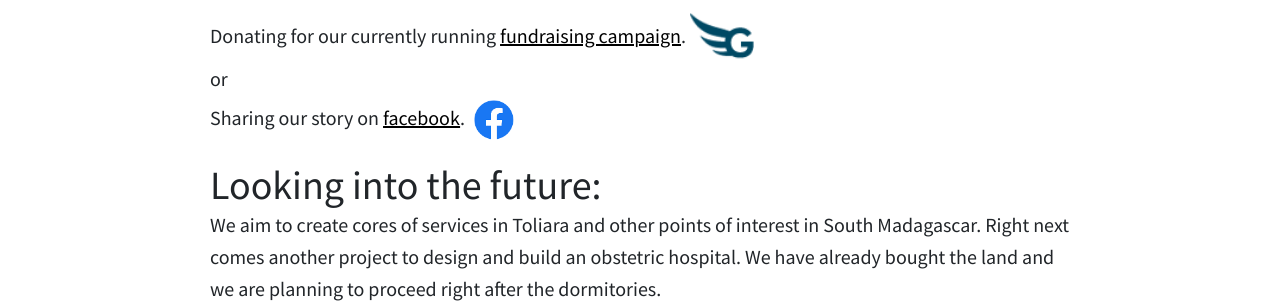
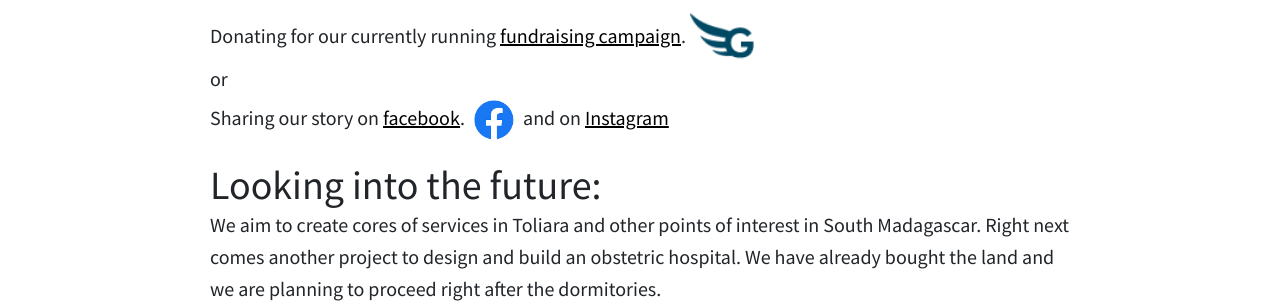
Before and after one commit to at07cm1/smadagascar_site, a Jekyll site: the page built from index.html, in a window 1280 px wide. Shown: the part 1605-1908 px from the top of the page. Built offline with Jekyll 4.4.1, drawn with Linux system fonts in a browser that asks for light colours.

Commit message:
Added instagram links

```diff
--- a/contact.html
+++ b/contact.html
@@ -13,7 +13,9 @@
 				<a href="mailto:smmadagascar@yahoo.com"><img class="ico-nav" src="/media/logo/envelope.png" alt="Email."></a>
 				smmadagascar@yahoo.com<br>
 				<a href="https://www.facebook.com/smsavemadagascar/posts/102544191692840"><img class="ico-nav" src="/media/logo/facebook_logo.png" alt="Facebook page."></a>
-				Facebook page
+				Facebook page<br>
+				<a href="https://www.instagram.com/sm_savemadagascar/"><img class="ico-nav" src="/media/logo/instagram_logo.png" alt="Instagram page."></a>
+				Instagram page
 			</div>
 			<h1>People:</h1>
 			<div class="blog-post spacing">
--- a/contact_gr.html
+++ b/contact_gr.html
@@ -13,7 +13,9 @@
 				<a href="mailto:smmadagascar@yahoo.com"><img class="ico-nav" src="/media/logo/envelope.png" alt="Email."></a>
 				smmadagascar@yahoo.com<br>
 				<a href="https://www.facebook.com/smsavemadagascar/posts/102544191692840"><img class="ico-nav" src="/media/logo/facebook_logo.png" alt="Facebook page."></a>
-				Σελίδα στο facebook
+				Σελίδα στο facebook<br>
+				<a href="https://www.instagram.com/sm_savemadagascar/"><img class="ico-nav" src="/media/logo/instagram_logo.png" alt="Instagram page."></a>
+				Σελίδα στο Instagram
 			</div>
 			<h1>Συντελεστές:</h1>
 			<div class="blog-post spacing">
--- a/index.html
+++ b/index.html
@@ -26,7 +26,7 @@
 	<a href="https://gogetfunding.com/savemadagascar/"><img class="ico-nav" src="/media/logo/gogetfunding_logo.png" alt="Fundraising campaign."></a>
 	<br>or<br>
 	Sharing our story on <a href='https://www.facebook.com/smsavemadagascar/posts/102544191692840'>facebook</a>.
-	<a href="https://www.facebook.com/smsavemadagascar/posts/102544191692840"><img class="ico-nav" src="/media/logo/facebook_logo.png" alt="Facebook page."></a>
+	<a href="https://www.facebook.com/smsavemadagascar/posts/102544191692840"><img class="ico-nav" src="/media/logo/facebook_logo.png" alt="Facebook page."></a> and on <a href="https://www.instagram.com/sm_savemadagascar/">Instagram</a>
 	</p>
 	<h1>Looking into the future:</h1>
 	<p>We aim to create cores of services in Toliara and other points of interest in South Madagascar. Right next comes another project to design and build an obstetric hospital. We have already bought the land and we are planning to proceed right after the dormitories.</p>
--- a/support.html
+++ b/support.html
@@ -26,6 +26,7 @@
       <div class="blog-post spacing">
         <h3>Share our story at:</h3>
         Save Madagascar facebook <a href="https://www.facebook.com/smsavemadagascar/posts/102544191692840">page</a>.<br>
+				Save Madagascar instagram <a href="https://www.instagram.com/sm_savemadagascar/">page</a>.<br>
         Mission in South Madagascar facebook <a href="https://www.facebook.com/missioninsouthMadagascar/">page</a>.
       </div>
 	</div>
--- a/support_gr.html
+++ b/support_gr.html
@@ -26,6 +26,7 @@
       <div class="blog-post spacing">
         <h3>Μοιραστείτε την ιστορία μας:</h3>
         Σελίδα Save Madagascar στο <a href="https://www.facebook.com/smsavemadagascar/posts/102544191692840">facebook</a>.<br>
+				Σελίδα Save Madagascar στο <a href="https://www.instagram.com/sm_savemadagascar/">instagram</a>.<br>
         Σελίδα ιεραποστολής στη Νότια Μαγαδασκάρη στο <a href="https://www.facebook.com/missioninsouthMadagascar/">facebook</a>.
       </div>
 	</div>
```
Also changed, not shown: media/logo/instagram_logo.png (added).
